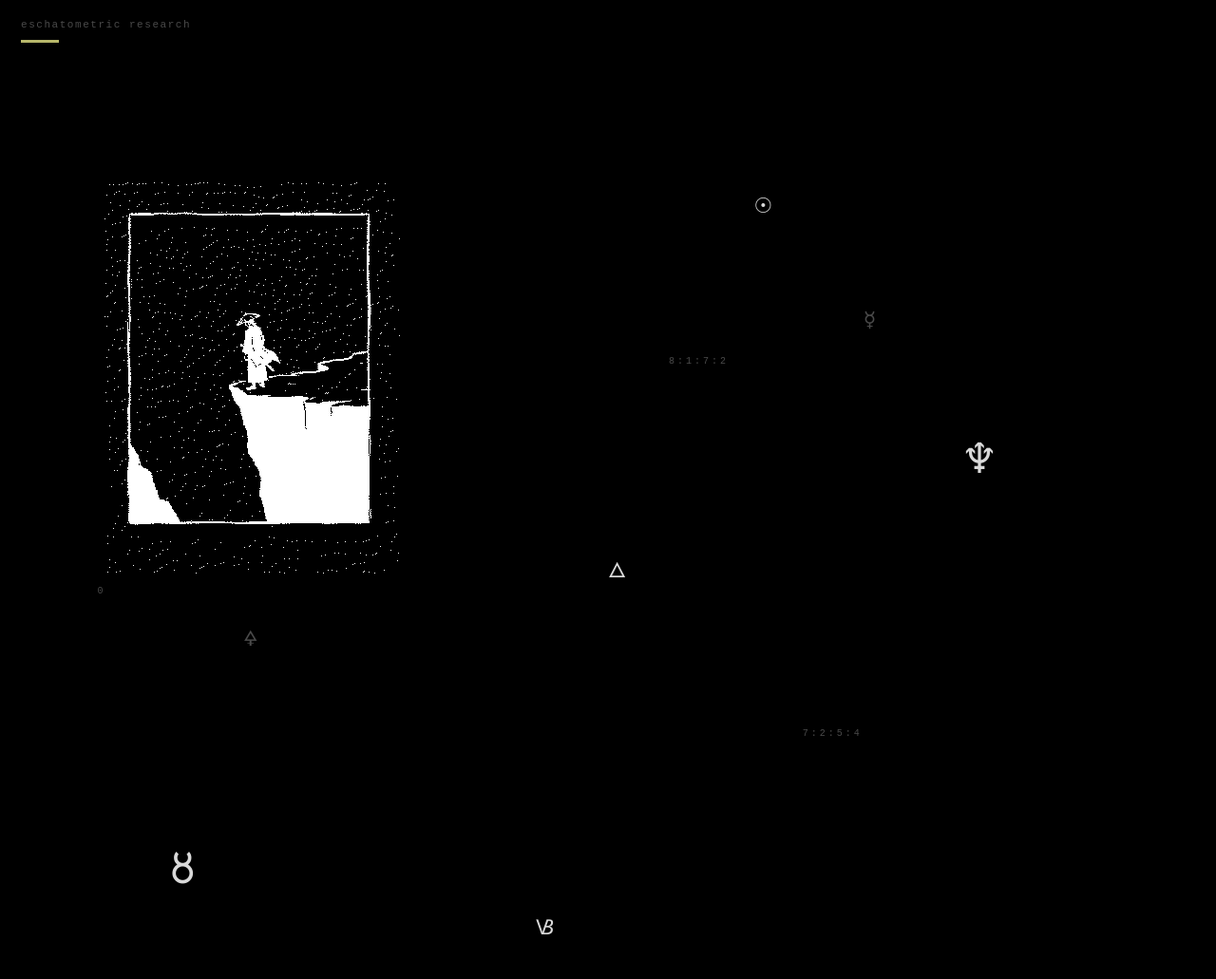
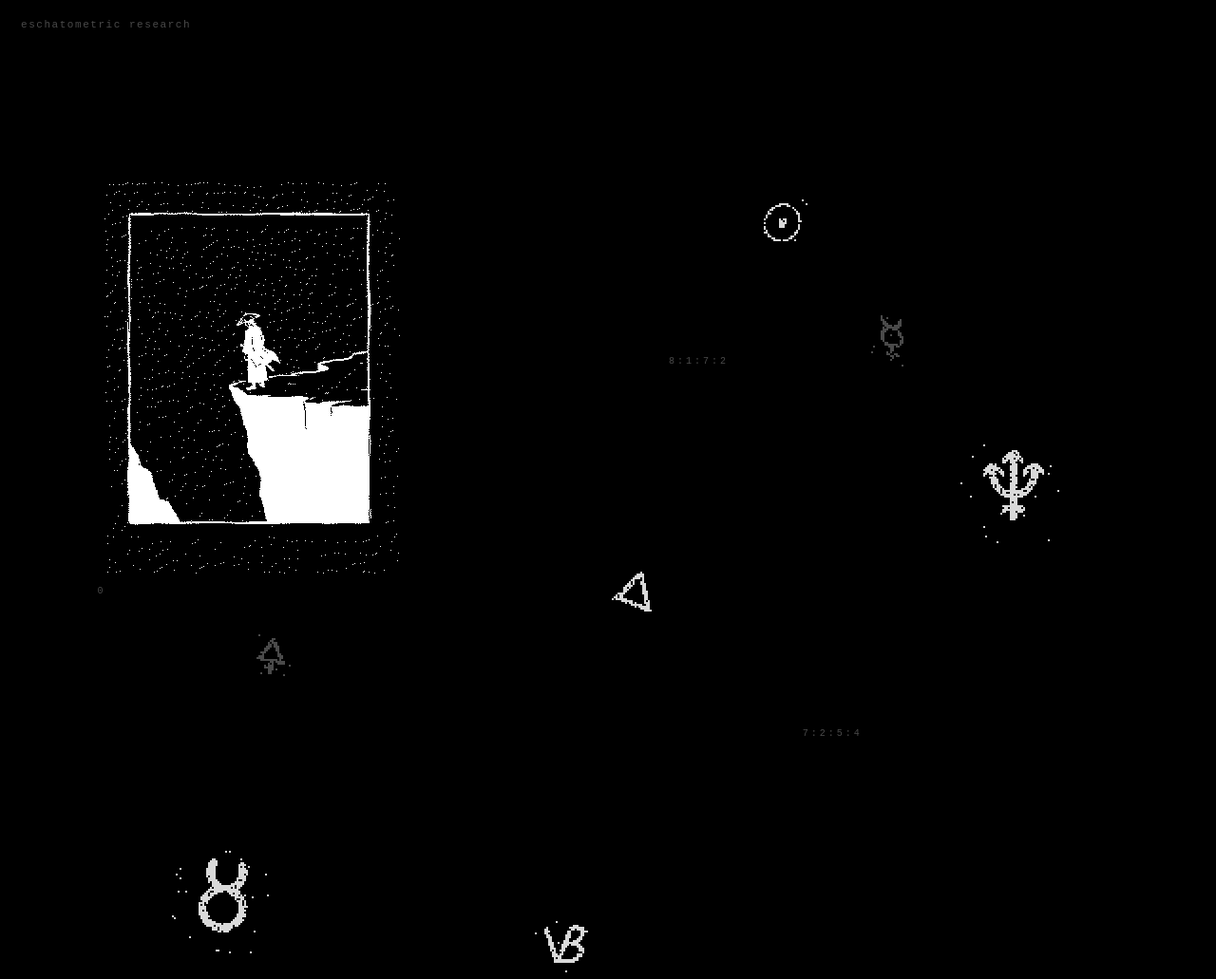
Before and after one commit to ElizenDevVini/eschatometric, a plain HTML site: page index.html in a window 1280 px wide. Shown: the top 1031 px of the page at 95% size. Drawn offline with Linux system fonts and the light colour scheme.

Commit message:
drop bar, rasterize symbols with skew and dropout

```diff
--- a/index.html
+++ b/index.html
@@ -10,11 +10,11 @@
 html,body{margin:0;background:var(--bg);color:var(--ink);font:12px/1.6 "IBM Plex Mono","Courier New",monospace;overflow-x:hidden}
 body{min-height:340vh;position:relative}
 h1{position:absolute;top:18px;left:22px;margin:0;font-size:11px;font-weight:normal;letter-spacing:.14em;color:var(--dim)}
-h1 i{display:block;width:40px;height:3px;background:var(--olive);margin-top:6px}
 figure{position:absolute;top:22vh;left:8vw;margin:0;width:min(34vw,320px)}
 figure img{width:100%;height:auto;image-rendering:pixelated;display:block}
 figcaption{color:var(--dim);font-size:10px;margin-top:10px;letter-spacing:.2em}
 .s{position:absolute;color:var(--ink);font-size:22px;line-height:1;opacity:0;transition:opacity .01s steps(1)}
+.s canvas{display:block;image-rendering:pixelated}
 .s.on{opacity:1}
 .s.d{color:var(--dim)}
 .s.b{font-size:44px}
@@ -27,7 +27,7 @@ figcaption{color:var(--dim);font-size:10px;margin-top:10px;letter-spacing:.2em}
 </style>
 </head>
 <body>
-<h1>eschatometric research<i></i></h1>
+<h1>eschatometric research</h1>
 <figure><img src="samurai.png" width="448" height="600" alt=""><figcaption>0</figcaption></figure>
 
 <span class="s"   style="top:26vh;left:62vw">&#x2609;</span>
@@ -59,7 +59,27 @@ figcaption{color:var(--dim);font-size:10px;margin-top:10px;letter-spacing:.2em}
 
 <div id="end">&mdash; <b></b></div>
 <script>
-var el=[].slice.call(document.querySelectorAll('.s'));
+var seed=11;function rnd(){seed=(seed*16807)%2147483647;return seed/2147483647}
+function rot(el){
+  if(el.classList.contains('t'))return;
+  var ch=el.textContent,big=el.classList.contains('b'),n=big?56:30,sc=2;
+  var c=document.createElement('canvas');c.width=n;c.height=n;var x=c.getContext('2d');
+  x.fillStyle='#000';x.fillRect(0,0,n,n);
+  x.fillStyle='#fff';x.font=(n*0.9)+'px serif';x.textAlign='center';x.textBaseline='middle';
+  x.translate(n/2,n/2);x.rotate((rnd()-.5)*.5);x.transform(1,(rnd()-.5)*.4,(rnd()-.5)*.3,1,0,0);x.fillText(ch,0,1);
+  var d=x.getImageData(0,0,n,n),p=d.data;
+  for(var i=0;i<p.length;i+=4){
+    var on=p[i]>110;
+    if(on&&rnd()<.12)on=false;
+    if(!on&&rnd()<.006)on=true;
+    var v=on?(el.classList.contains('d')?0x4a:0xd9):0;
+    p[i]=p[i+1]=p[i+2]=v;p[i+3]=on?255:0;
+  }
+  x.setTransform(1,0,0,1,0,0);x.clearRect(0,0,n,n);x.putImageData(d,0,0);
+  c.style.width=(n*sc)+'px';c.style.height=(n*sc)+'px';
+  el.textContent='';el.appendChild(c);
+}
+var el=[].slice.call(document.querySelectorAll('.s'));el.forEach(rot);
 function r(){var h=innerHeight;el=el.filter(function(s){if(s.getBoundingClientRect().top<h*.9){s.classList.add('on');return false}return true})}
 addEventListener('scroll',r,{passive:true});addEventListener('resize',r);r();
 </script>
```
